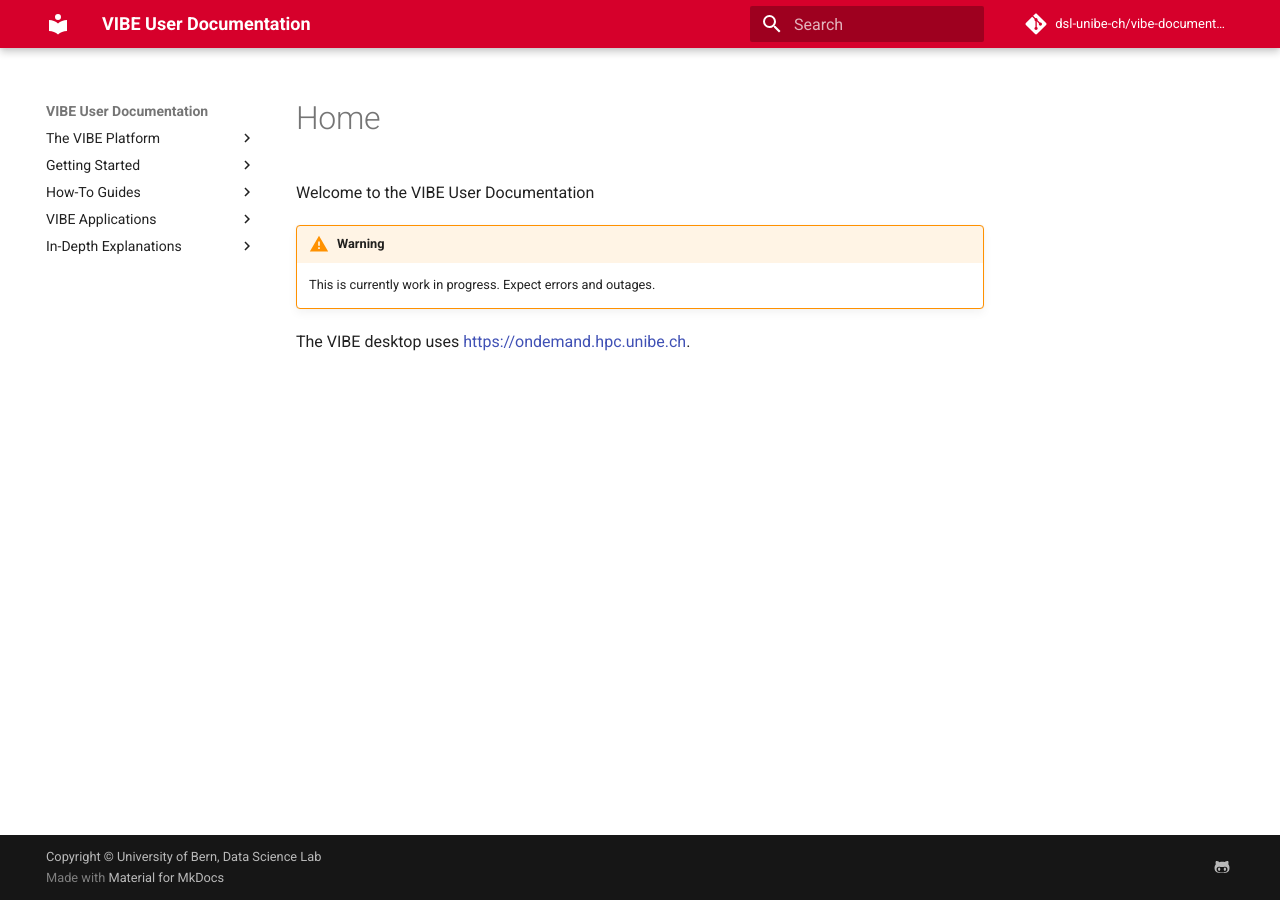
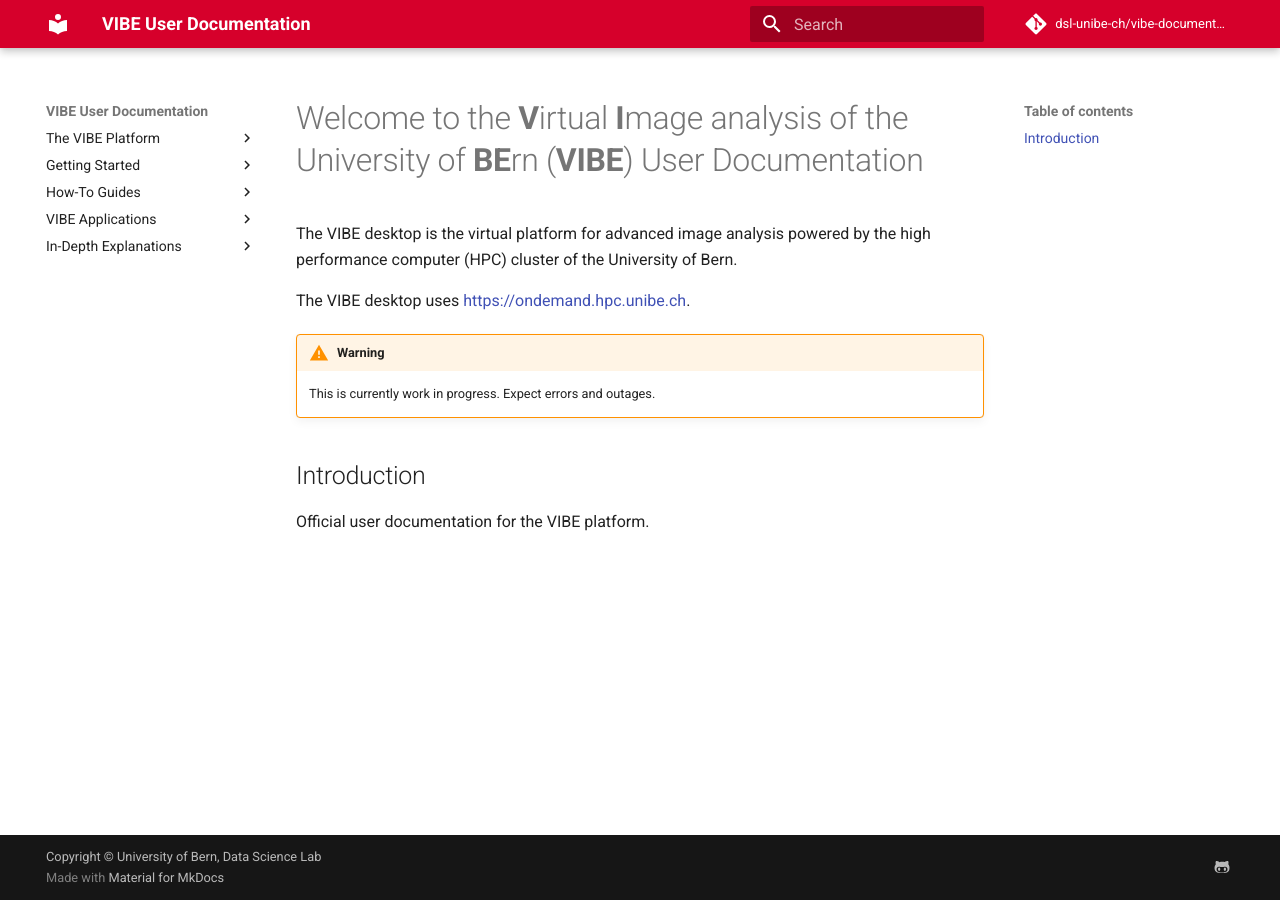
Before and after one commit to dsl-unibe-ch/vibe-documentation, an MkDocs documentation site: the page built from docs/index.md, in a window 1280 px wide. Built offline with MkDocs 1.6.1 and Material for MkDocs 9.7.7, drawn with Linux system fonts in a browser that asks for light colours; comment, search, counter and statistics services are not loaded.

Commit message:
update welcome page

```diff
--- a/docs/index.md
+++ b/docs/index.md
@@ -1,6 +1,14 @@
-Welcome to the VIBE User Documentation
+# Welcome to the **V**irtual **I**mage analysis of the University of **BE**rn (**VIBE**) User Documentation
+
+
+The VIBE desktop is the virtual platform for advanced image analysis powered by the high performance computer (HPC) cluster of the University of Bern.
+
+
+The VIBE desktop uses [https://ondemand.hpc.unibe.ch](https://ondemand.hpc.unibe.ch).
 
 !!! warning
     This is currently work in progress. Expect errors and outages.
 
-The VIBE desktop uses [https://ondemand.hpc.unibe.ch](https://ondemand.hpc.unibe.ch).
+## Introduction
+
+Official user documentation for the VIBE platform.
```
